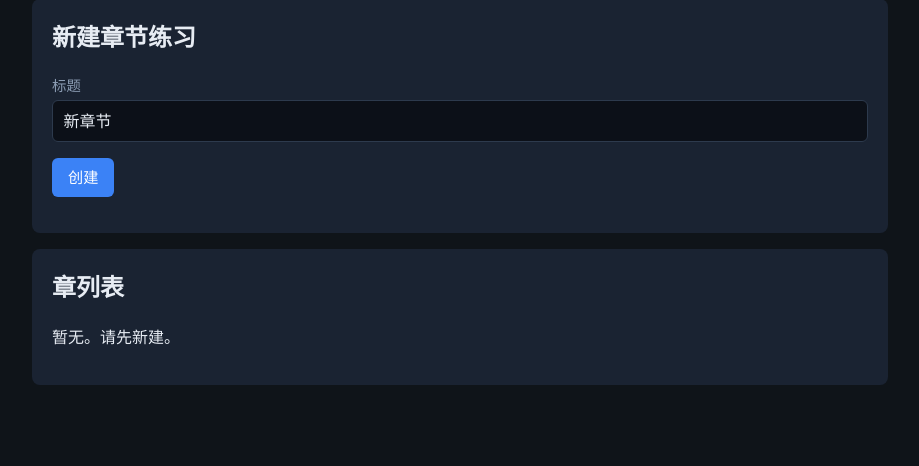
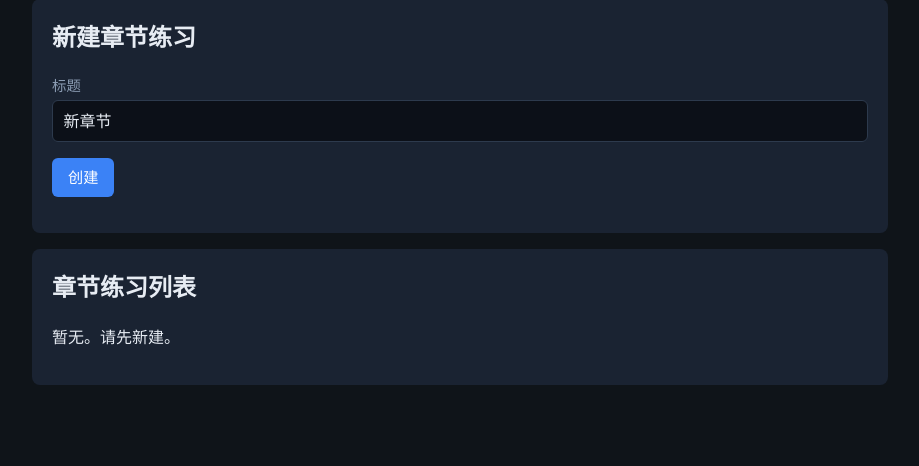
Before and after one commit to bujiuhong6/digital-course, a FastAPI app: template services/api/app/templates/teacher/dashboard.html in a window 1280 px wide. Shown: the part 132-598 px from the top of the page, without its empty margins (180-1099 px from the left). Run offline with FastAPI, Linux system fonts and the light colour scheme; the template is opened without the code that fills it, so the values that code supplies are empty.

Commit message:
copy(teacher): rename chapter list card to 章节练习列表
Co-authored-by: bujiuhong6 <bujiuhong6@users.noreply.github.com>

```diff
--- a/services/api/app/templates/teacher/dashboard.html
+++ b/services/api/app/templates/teacher/dashboard.html
@@ -19,7 +19,7 @@
 </div>
 
 <div class="card">
-  <h2 style="margin-top:0">章列表</h2>
+  <h2 style="margin-top:0">章节练习列表</h2>
   {% if not chapters %}
   <p>暂无。请先新建。</p>
   {% else %}
```
